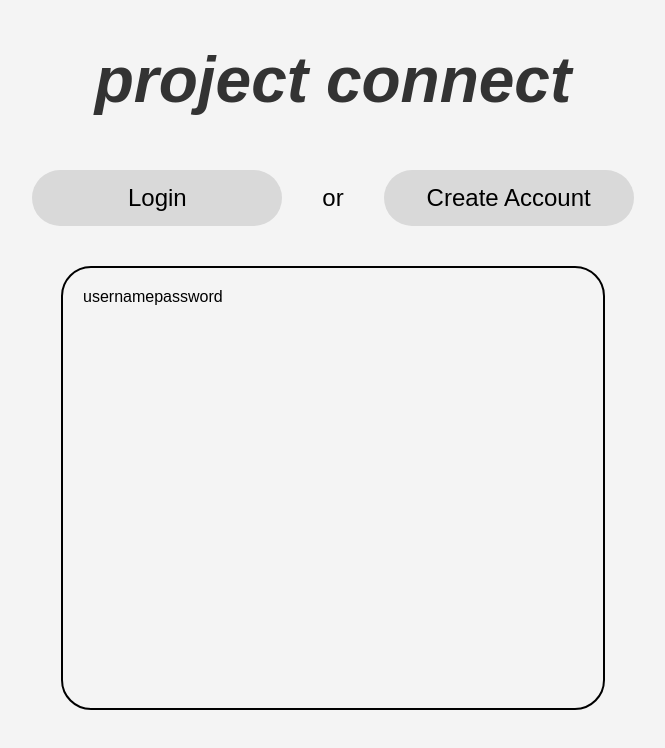
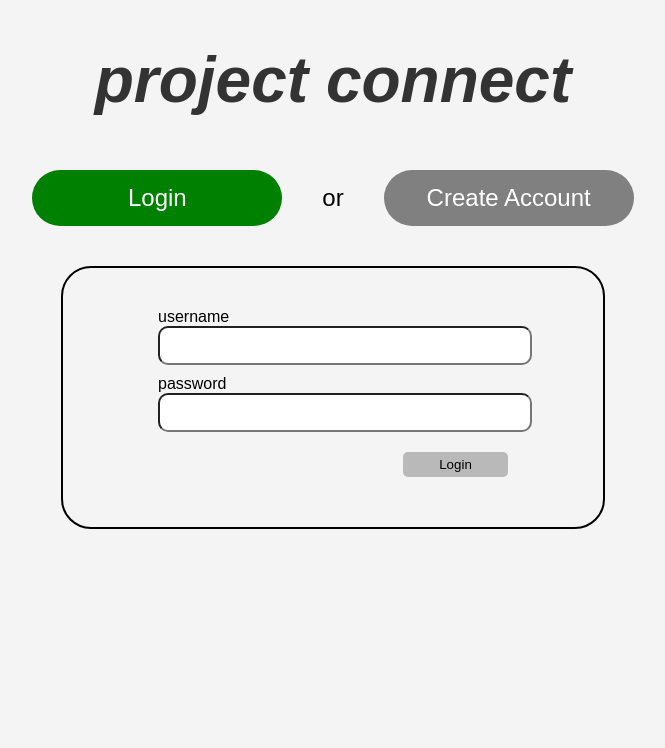
Before and after one commit to ndesu/project-connect, a React app: page / in a window 1280 px wide. Shown: the top 748 px of the page, without its empty margins (307-972 px from the left). Built offline with nearby package versions, Linux system fonts and the light colour scheme; the HTML template or start-up script is replaced by a standard one.

Commit message:
login page functionality

```diff
--- a/client/src/App.css
+++ b/client/src/App.css
@@ -53,5 +53,40 @@ h1 {
     padding: 20px;
     margin: 30px;
     display: flex;
-    height: 400px;
+    flex-direction: column;
+    /* height: 400px; */
+    align-items: center;
+    justify-content: center;
 }
+
+.formFields {
+    display: flex;
+    flex-direction: column;
+    width: 70%;
+    margin: 10px;
+}
+
+.formFields input {
+    width: 100%;
+    padding: 10px;
+    border-radius: 10px;
+}
+
+.formFields label {
+    width: 100%;
+    margin-top: 10px;
+}
+
+.button-wrapper {
+    display: flex;
+    justify-content: flex-end;
+}
+
+.formFields button {
+    margin: 20px 0;
+    width: 30%;
+    border: none;
+    border-radius: 5px;
+    padding: 5px;
+    background-color: #B9B9B9;
+}
--- a/client/src/pages/Login.js
+++ b/client/src/pages/Login.js
@@ -1,20 +1,75 @@
-import React from "react";
+import React, {useState} from "react";
 
 export default function Login() {
+    const [login, setLogin] = useState(true)
+
+    const [createAcc, setCreateAcc] = useState(false);
+
+    const loginClick = () => {
+        setLogin(true)
+        setCreateAcc(false)
+    }
+    const createAccClick = () => {
+        setLogin(false)
+        setCreateAcc(true)
+    }
+
     return (
         <div class="loginContainer">
             <h1 class="appTitle">project connect</h1>
             <div class="signInToggle">
-                <button>Login</button>
+                <button
+                    onClick={loginClick}
+                    style={{
+                        backgroundColor: login ? "green" : "gray",
+                        color: "white",
+                      }}
+                >
+                    Login
+                </button>
                 <p>or</p>
-                <button>Create Account</button>
+                <button
+                    onClick={createAccClick}
+                    style={{
+                        backgroundColor: createAcc ? "green" : "gray",
+                        color: "white",
+                      }}
+                >
+                    Create Account
+                </button>
             </div>
             <div class="inputBox">
-                {/* <p>form will be here</p> */}
-                <form>
-                    <label>username</label>
-                    <label>password</label>
+                { login && (
+                <form class="formFields">
+                    <label htmlFor="username">username</label>
+                    <input type="username" name="username" />
+
+                    <label htmlFor="password">password</label>
+                    <input type="password" name="password" />
+
+                    <div class="button-wrapper"><button type="submit">Login</button></div>
                 </form>
+                )}
+                { createAcc && (
+                <form class="formFields">
+                    <label htmlFor="username">username</label>
+                    <input type="username" name="username" />
+
+                    <label htmlFor="password">password</label>
+                    <input type="password" name="password" />
+
+                    <label htmlFor="email">email</label>
+                    <input type="email" name="email" />
+
+                    <label htmlFor="city">city</label>
+                    <input type="city" name="city" />
+
+                    <label htmlFor="state">state</label>
+                    <input type="state" name="state" />
+
+                    <div class="button-wrapper"><button type="submit">Create User</button></div>
+                </form>
+                )}
             </div>
         </div>
 
```
Also changed, not shown: static/bundle.js, 1 other file (tests, documents, lock files or other folders).
